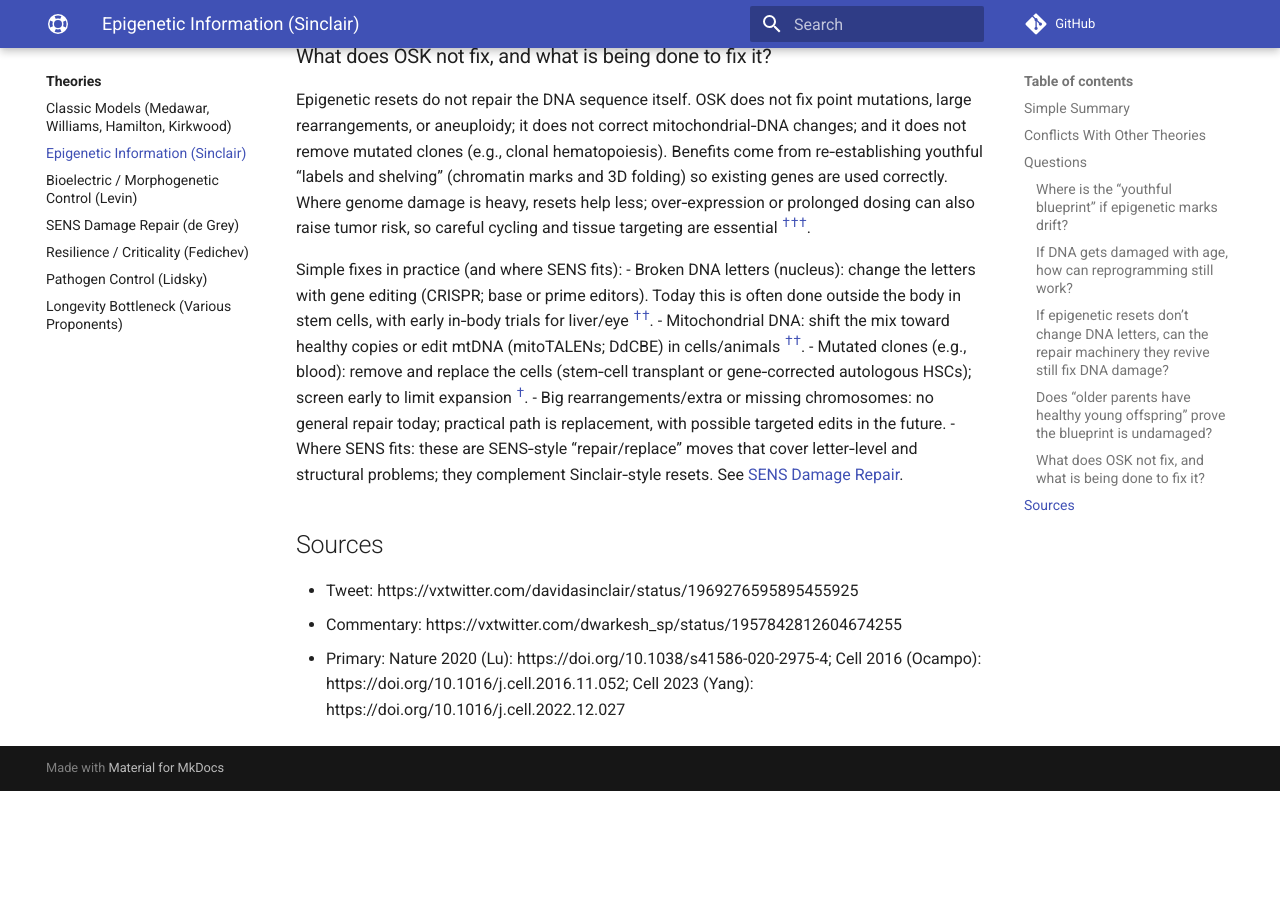
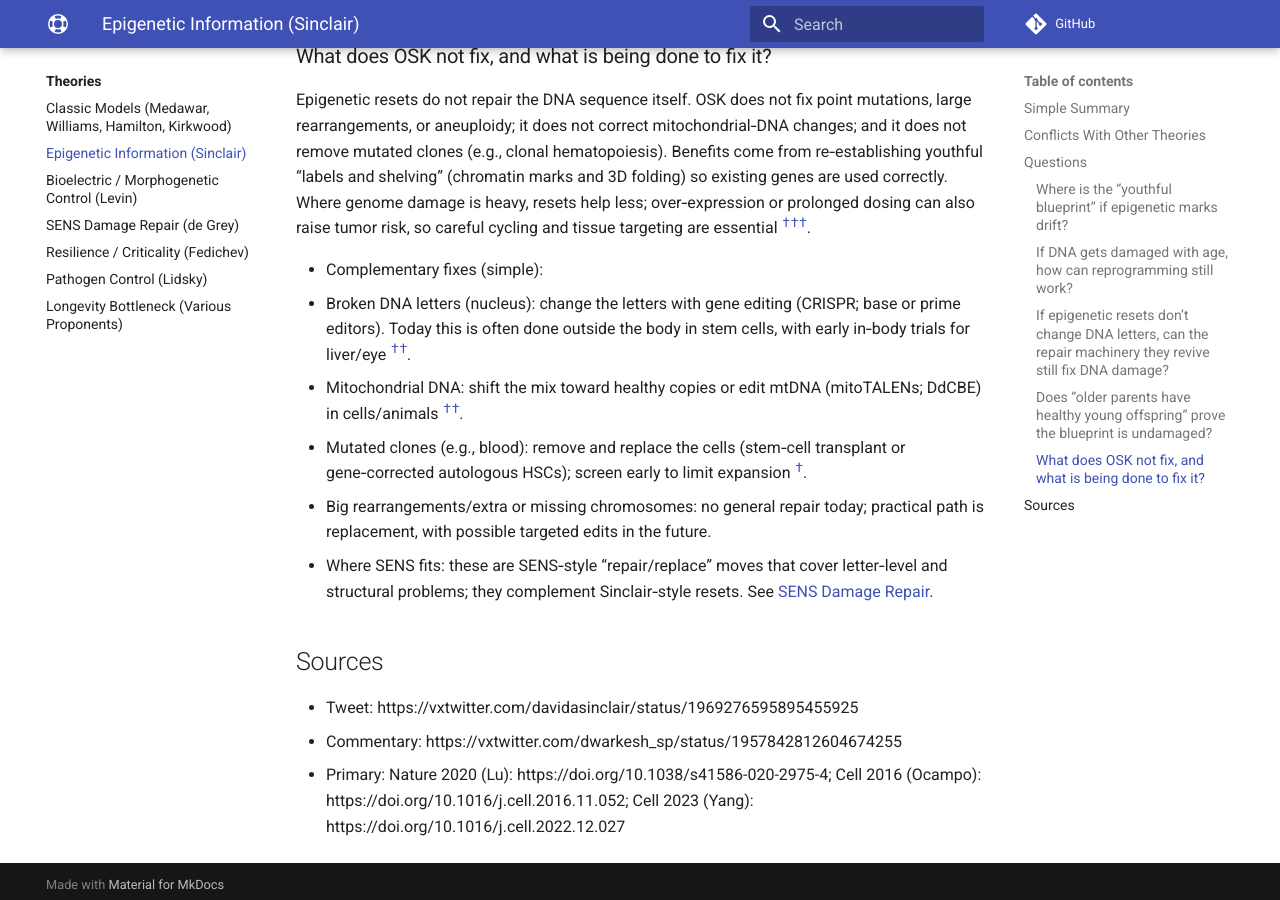
Before and after one commit to djgish485/project-lifespan, an MkDocs documentation site: the page built from docs/theories/epigenetic_information.md, in a window 1280 px wide and 900 px high, scrolled down 3165 px. Built offline with MkDocs 1.6.1 and Material for MkDocs 9.7.7, drawn with Linux system fonts in a browser that asks for light colours; comment, search, counter and statistics services are not loaded; before the commit the page ends 3956 px from its top, so only the background shows below that.

Commit message:
docs(theories): indent complementary fixes list under OSK limits as nested bullets

```diff
--- a/docs/theories/epigenetic_information.md
+++ b/docs/theories/epigenetic_information.md
@@ -98,12 +98,12 @@ But it’s not only germ cells: adult somatic nuclei can be reset to make whole
 
 Epigenetic resets do not repair the DNA sequence itself. OSK does not fix point mutations, large rearrangements, or aneuploidy; it does not correct mitochondrial‑DNA changes; and it does not remove mutated clones (e.g., clonal hematopoiesis). Benefits come from re‑establishing youthful “labels and shelving” (chromatin marks and 3D folding) so existing genes are used correctly. Where genome damage is heavy, resets help less; over‑expression or prolonged dosing can also raise tumor risk, so careful cycling and tissue targeting are essential <sup><a class="ref-pop" href="https://doi.org/10.1016/j.cell.2016.11.052" data-ref-url="https://doi.org/10.1016/j.cell.2016.11.052" data-ref-summary="Cell (2016): in‑vivo partial reprogramming improves hallmarks in progeroid mice; continuous expression causes teratomas; cyclic dosing mitigates risk.">†</a></sup><sup><a class="ref-pop" href="https://doi.org/10.1038/s41586-020-2975-4" data-ref-url="https://doi.org/10.1038/s41586-020-2975-4" data-ref-summary="Nature (2020): retina OSK reverses aging features without genome editing; demonstrates functional rescue via epigenetic reset.">†</a></sup><sup><a class="ref-pop" href="https://doi.org/10.1016/j.cell.2022.12.027" data-ref-url="https://doi.org/10.1016/j.cell.2022.12.027" data-ref-summary="Cell (2023): break‑induced epigenetic drift model (ICE) reversed by OSK; sequence lesions remain.">†</a></sup>.
 
-Simple fixes in practice (and where SENS fits):
-- Broken DNA letters (nucleus): change the letters with gene editing (CRISPR; base or prime editors). Today this is often done outside the body in stem cells, with early in‑body trials for liver/eye <sup><a class="ref-pop" href="https://doi.org/10.1038/s41586-019-1711-4" data-ref-url="https://doi.org/10.1038/s41586-019-1711-4" data-ref-summary="Nature (2019): prime editing — precise DNA edits without double‑strand breaks.">†</a></sup><sup><a class="ref-pop" href="https://doi.org/10.1056/NEJMoa2109925" data-ref-url="https://doi.org/10.1056/NEJMoa2109925" data-ref-summary="NEJM (2021): in‑vivo CRISPR editing of TTR in human liver.">†</a></sup>.
-- Mitochondrial DNA: shift the mix toward healthy copies or edit mtDNA (mitoTALENs; DdCBE) in cells/animals <sup><a class="ref-pop" href="https://doi.org/10.1038/s41586-020-2477-4" data-ref-url="https://doi.org/10.1038/s41586-020-2477-4" data-ref-summary="Nature (2020): DdCBE enables base editing of mitochondrial DNA.">†</a></sup><sup><a class="ref-pop" href="https://doi.org/10.1038/s41591-018-0124-7" data-ref-url="https://doi.org/10.1038/s41591-018-0124-7" data-ref-summary="Nat Med (2018): mitoTALENs reduce mutant mtDNA and rescue function in vivo.">†</a></sup>.
-- Mutated clones (e.g., blood): remove and replace the cells (stem‑cell transplant or gene‑corrected autologous HSCs); screen early to limit expansion <sup><a class="ref-pop" href="https://doi.org/10.1038/s41576-021-00380-3" data-ref-url="https://doi.org/10.1038/s41576-021-00380-3" data-ref-summary="Nat Rev Genet (2021): clinical genome editing — progress and challenges.">†</a></sup>.
-- Big rearrangements/extra or missing chromosomes: no general repair today; practical path is replacement, with possible targeted edits in the future.
-- Where SENS fits: these are SENS‑style “repair/replace” moves that cover letter‑level and structural problems; they complement Sinclair‑style resets. See <a href="sens_damage_repair.md">SENS Damage Repair</a>.
+- Complementary fixes (simple):
+  - Broken DNA letters (nucleus): change the letters with gene editing (CRISPR; base or prime editors). Today this is often done outside the body in stem cells, with early in‑body trials for liver/eye <sup><a class="ref-pop" href="https://doi.org/10.1038/s41586-019-1711-4" data-ref-url="https://doi.org/10.1038/s41586-019-1711-4" data-ref-summary="Nature (2019): prime editing — precise DNA edits without double‑strand breaks.">†</a></sup><sup><a class="ref-pop" href="https://doi.org/10.1056/NEJMoa2109925" data-ref-url="https://doi.org/10.1056/NEJMoa2109925" data-ref-summary="NEJM (2021): in‑vivo CRISPR editing of TTR in human liver.">†</a></sup>.
+  - Mitochondrial DNA: shift the mix toward healthy copies or edit mtDNA (mitoTALENs; DdCBE) in cells/animals <sup><a class="ref-pop" href="https://doi.org/10.1038/s41586-020-2477-4" data-ref-url="https://doi.org/10.1038/s41586-020-2477-4" data-ref-summary="Nature (2020): DdCBE enables base editing of mitochondrial DNA.">†</a></sup><sup><a class="ref-pop" href="https://doi.org/10.1038/s41591-018-0124-7" data-ref-url="https://doi.org/10.1038/s41591-018-0124-7" data-ref-summary="Nat Med (2018): mitoTALENs reduce mutant mtDNA and rescue function in vivo.">†</a></sup>.
+  - Mutated clones (e.g., blood): remove and replace the cells (stem‑cell transplant or gene‑corrected autologous HSCs); screen early to limit expansion <sup><a class="ref-pop" href="https://doi.org/10.1038/s41576-021-00380-3" data-ref-url="https://doi.org/10.1038/s41576-021-00380-3" data-ref-summary="Nat Rev Genet (2021): clinical genome editing — progress and challenges.">†</a></sup>.
+  - Big rearrangements/extra or missing chromosomes: no general repair today; practical path is replacement, with possible targeted edits in the future.
+  - Where SENS fits: these are SENS‑style “repair/replace” moves that cover letter‑level and structural problems; they complement Sinclair‑style resets. See <a href="sens_damage_repair.md">SENS Damage Repair</a>.
 
 ## Sources
 
```
